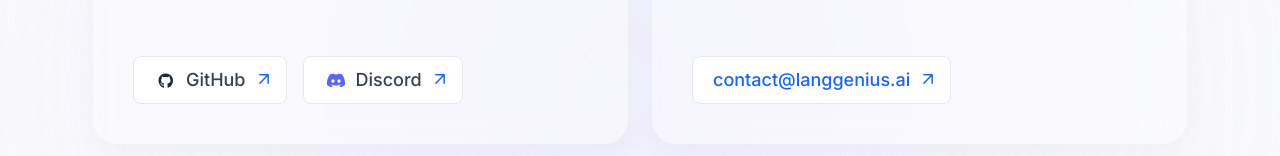
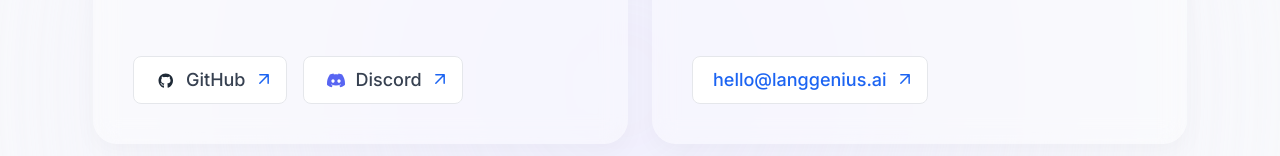
Before and after one commit to langgenius/langgenius.github.io, a React (Create React App) app: page /about in a window 1280 px wide. Shown: the part 3526-3682 px from the top of the page. Built offline with nearby package versions, Linux system fonts and the light colour scheme.

Commit message:
fix: modify email

```diff
--- a/src/pages/creators/index.tsx
+++ b/src/pages/creators/index.tsx
@@ -157,7 +157,7 @@ const Creators = () => {
                 <div className={s.contactText}>Email us for general queries, including marketing and partnership opportunities.</div>
                 <div className={s.extraLinks}>
                   <div className={s.linkItem}>
-                    <a href="mailto:contact@langgenius.ai" className={s.extraLinkActive}>contact@langgenius.ai</a>
+                    <a href="mailto:hello@langgenius.ai" className={s.extraLinkActive}>hello@langgenius.ai</a>
                   </div>
                 </div>
               </div>
--- a/src/pages/privacy/index.tsx
+++ b/src/pages/privacy/index.tsx
@@ -187,7 +187,7 @@ const Privacy = () => {
         <h2 className={s.h2}>How to contact us?</h2>
         <p className={cn(s.text, s['text-margin'])}>Your information is controlled by LangGenius. If you have questions or concerns about how your information is handled, please direct your inquiry to LangGenius, which is responsible for facilitating such inquiries.</p>
         <p className={cn(s.text, s['text-margin'])}>LangGenius, Inc., a Delaware registered company (File No. 7358523), USA.</p>
-        <p className={s.text}>Email: <a style={{ position: 'relative', zIndex: 2}} href="mailto:contact@langgenius.ai" className={s.link}>contact@langgenius.ai</a></p>
+        <p className={s.text}>Email: <a style={{ position: 'relative', zIndex: 2}} href="mailto:hello@langgenius.ai" className={s.link}>hello@langgenius.ai</a></p>
       </section>
     </div>
   );
```
